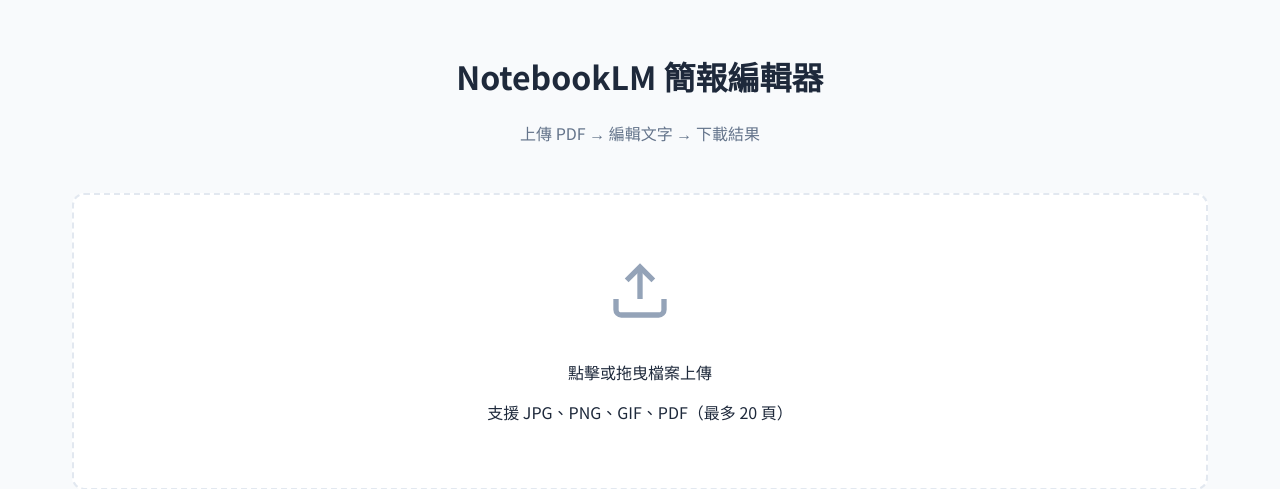
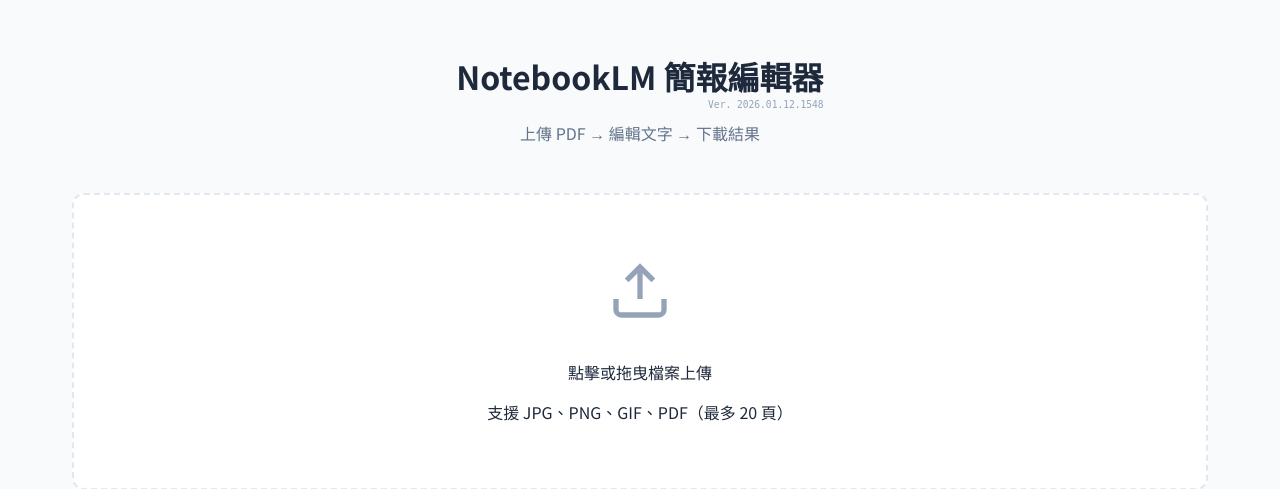
Before and after one commit to sibuzu/pdfTextEditor, a FastAPI app: page / in a window 1280 px wide. Shown: the top 489 px of the page. Run offline with FastAPI, Linux system fonts and the light colour scheme.

Commit message:
style: Adjust version tag size/pos (1548)

```diff
--- a/static/css/style.css
+++ b/static/css/style.css
@@ -31,9 +31,31 @@ header {
     margin-bottom: 3rem;
 }
 
+.version-tag {
+    position: absolute;
+    bottom: -10px;
+    /* Reduced gap */
+    right: 0;
+    font-size: 0.6rem;
+    /* Slightly larger */
+    color: #94a3b8;
+    font-family: monospace;
+    font-weight: normal;
+    line-height: 1;
+}
+
+h1 {
+    display: flex;
+    justify-content: center;
+}
+
 h1 a {
     text-decoration: none;
     color: var(--text-color);
+    position: relative;
+    display: block;
+    /* changed from inline-block to allow width control if needed, but flex item behaves like block */
+    width: fit-content;
 }
 
 .subtitle {
@@ -138,15 +160,21 @@ h1 a {
     z-index: 10;
 }
 
+.sidebar {
+    flex: 1;
+    display: flex;
+    flex-direction: column;
+    gap: 1.5rem;
+    position: sticky;
+    top: 2rem;
+    height: fit-content;
+}
+
 .edit-panel {
-    flex: 1;
     background: var(--card-bg);
     padding: 1.5rem;
     border-radius: var(--radius);
     box-shadow: 0 1px 3px rgba(0, 0, 0, 0.1);
-    height: fit-content;
-    position: sticky;
-    top: 2rem;
 }
 
 .analyze-btn-container {
--- a/static/js/editor.js
+++ b/static/js/editor.js
@@ -43,6 +43,7 @@ document.addEventListener('DOMContentLoaded', () => {
             if (resp.ok) {
                 currentSessionId = data.session_id;
                 currentPages = data.pages;
+                hasModifications = false; // Reset flag
                 initEditor();
             } else {
                 alert('Upload failed: ' + data.detail);
@@ -341,14 +342,17 @@ document.addEventListener('DOMContentLoaded', () => {
                 document.body.appendChild(a);
                 a.click();
                 document.body.removeChild(a);
+
+                // Show success message
+                setTimeout(() => alert('下載完成 (Download Complete)'), 100);
             } else {
-                alert('Generation failed');
+                alert('Generation failed: ' + (data.detail || 'Unknown error'));
             }
         } catch (e) {
             console.error(e);
-            alert('Error generating PDF');
+            alert('Error generating PDF: ' + e.message);
         } finally {
-            downloadBtn.textContent = '下載';
+            downloadBtn.textContent = '下載 (Download)';
             downloadBtn.disabled = false;
         }
     });
--- a/templates/index.html
+++ b/templates/index.html
@@ -22,7 +22,10 @@
         <div class="container">
             <header>
                 <h1>
-                    <a href="/" class="logo-link" title="回到首頁" data-i18n="header.title">NotebookLM 簡報編輯器</a>
+                    <a href="/" class="logo-link" title="回到首頁" data-i18n="header.title">
+                        NotebookLM 簡報編輯器
+                        <span class="version-tag">Ver. 2026.01.12.1548</span>
+                    </a>
                 </h1>
                 <p class="subtitle" data-i18n="header.subtitle">上傳 PDF → 編輯文字 → 下載結果</p>
                 <p class="editor-hint" id="editorHint" style="display: none;" data-i18n="header.editorHint">
@@ -70,6 +73,7 @@
                     <div class="pages-container" id="pagesContainer"></div>
                 </div>
 
+                <div class="sidebar">
                     <div class="edit-panel">
                         <div class="panel-header">
                             <h3 data-i18n="editor.results">辨識結果</h3>
@@ -109,13 +113,14 @@
 
                     </div>
 
-                <div class="edit-panel" style="margin-top: 20px;">
+                    <div class="edit-panel">
                         <div class="panel-header">
                             <h3>匯出文件</h3>
                         </div>
                         <div class="panel-actions">
                             <button class="btn btn-primary" id="downloadBtn" aria-label="下載編輯後的檔案"
                                 data-i18n="common.download">下載 (Download)</button>
+                        </div>
                     </div>
                 </div>
             </div>
```
Also changed, not shown: 1 other file. Lines whose indentation alone changed are shown as unchanged.
